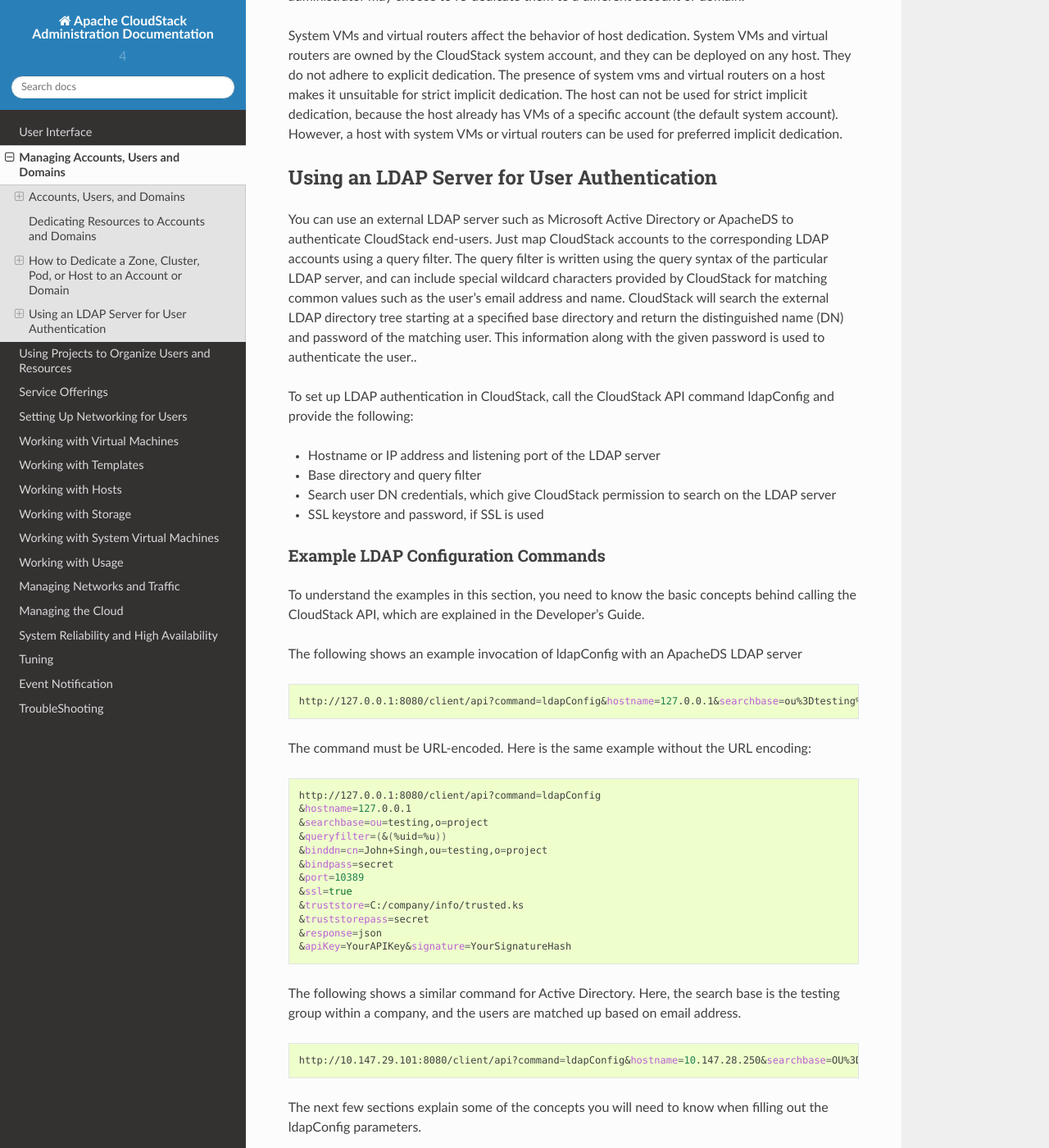
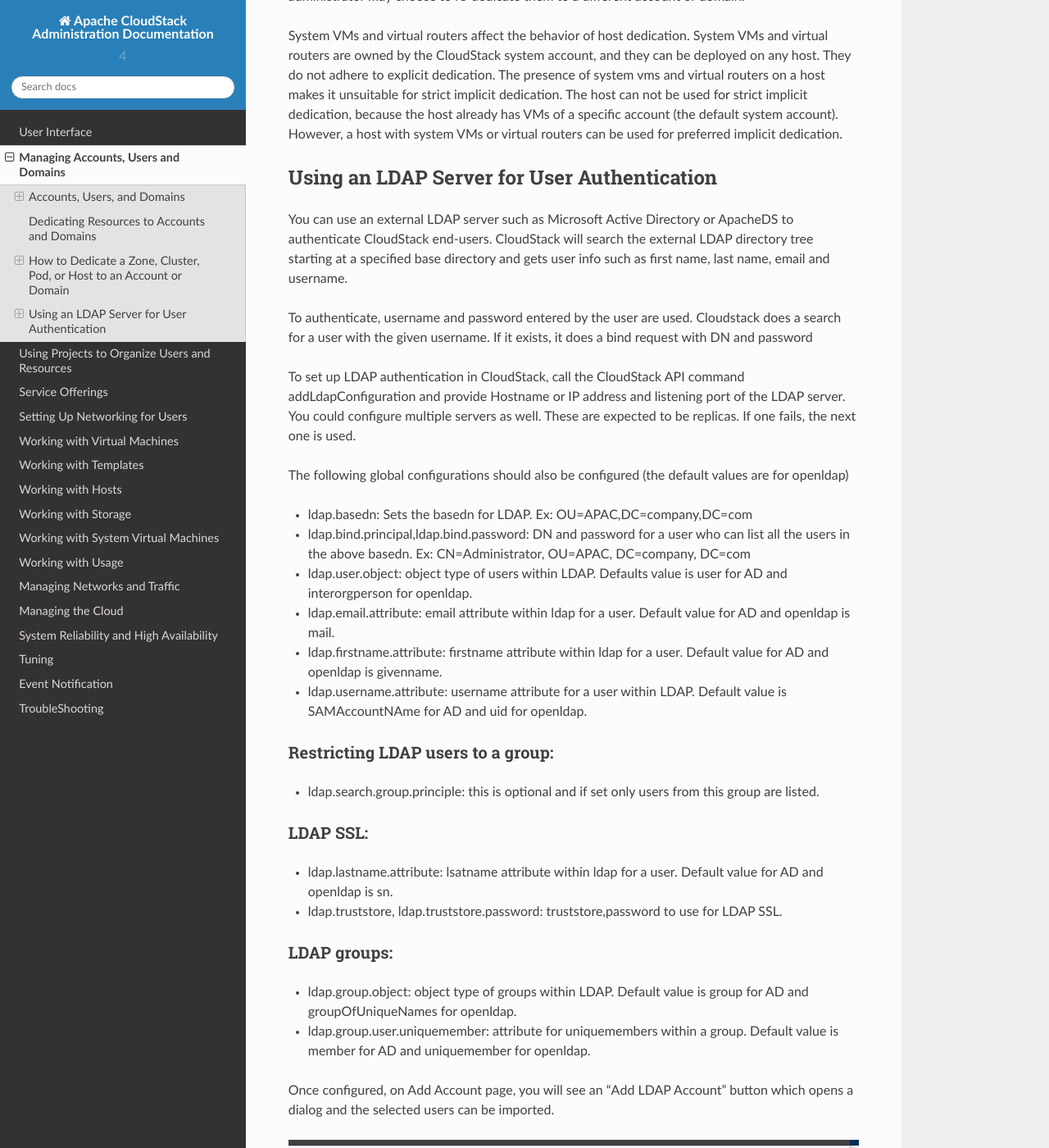
Before and after one commit to apache/cloudstack-docs-admin, a Sphinx documentation site: the page built from source/accounts.rst, in a window 1280 px wide and 1400 px high, scrolled down 2778 px. Shown: the whole window at 82% size. Built offline with Sphinx 7.4.7 and the Read the Docs theme 2.0.0, drawn with Linux system fonts in a browser that asks for light colours; some of the changed text lies outside the part shown.

Commit message:
CLOUDSTACK-6634
updated the ldap section in admin guide

```diff
--- a/source/accounts.rst
+++ b/source/accounts.rst
@@ -186,160 +186,54 @@
 --------------------------------------------
 
 You can use an external LDAP server such as Microsoft Active Directory
-or ApacheDS to authenticate CloudStack end-users. Just map CloudStack
-accounts to the corresponding LDAP accounts using a query filter. The
-query filter is written using the query syntax of the particular LDAP
-server, and can include special wildcard characters provided by
-CloudStack for matching common values such as the user’s email address
-and name. CloudStack will search the external LDAP directory tree
-starting at a specified base directory and return the distinguished name
-(DN) and password of the matching user. This information along with the
-given password is used to authenticate the user..
+or ApacheDS to authenticate CloudStack end-users.
+CloudStack will search the external LDAP directory tree
+starting at a specified base directory and gets user info such as first name, last name, email and username.
+
+To authenticate, username and password entered by the user are used.
+Cloudstack does a search for a user with the given username. If it exists, it does a bind request with DN and password
 
 To set up LDAP authentication in CloudStack, call the CloudStack API
-command ldapConfig and provide the following:
-
--  Hostname or IP address and listening port of the LDAP server
-
--  Base directory and query filter
-
--  Search user DN credentials, which give CloudStack permission to
-   search on the LDAP server
-
--  SSL keystore and password, if SSL is used
+command addLdapConfiguration and provide Hostname or IP address and listening port of the LDAP server.
+You could configure multiple servers as well. These are expected to be replicas. If one fails, the next one is used.
 
 
-Example LDAP Configuration Commands
-~~~~~~~~~~~~~~~~~~~~~~~~~~~~~~~~~~~
-
-To understand the examples in this section, you need to know the basic
-concepts behind calling the CloudStack API, which are explained in the
-Developer’s Guide.
-
-The following shows an example invocation of ldapConfig with an ApacheDS
-LDAP server
-
-.. code:: bash
-
-   http://127.0.0.1:8080/client/api?command=ldapConfig&hostname=127.0.0.1&searchbase=ou%3Dtesting%2Co%3Dproject&queryfilter=%28%26%28uid%3D%25u%29%29&binddn=cn%3DJohn+Singh%2Cou%3Dtesting%2Co%project&bindpass=secret&port=10389&ssl=true&truststore=C%3A%2Fcompany%2Finfo%2Ftrusted.ks&truststorepass=secret&response=json&apiKey=YourAPIKey&signature=YourSignatureHash
-
-The command must be URL-encoded. Here is the same example without the
-URL encoding:
-
-.. code:: bash
-
-   http://127.0.0.1:8080/client/api?command=ldapConfig
-   &hostname=127.0.0.1
-   &searchbase=ou=testing,o=project
-   &queryfilter=(&(%uid=%u))
-   &binddn=cn=John+Singh,ou=testing,o=project
-   &bindpass=secret
-   &port=10389
-   &ssl=true
-   &truststore=C:/company/info/trusted.ks
-   &truststorepass=secret
-   &response=json
-   &apiKey=YourAPIKey&signature=YourSignatureHash
-
-The following shows a similar command for Active Directory. Here, the
-search base is the testing group within a company, and the users are
-matched up based on email address.
-
-.. code:: bash
-
-   http://10.147.29.101:8080/client/api?command=ldapConfig&hostname=10.147.28.250&searchbase=OU%3Dtesting%2CDC%3Dcompany&queryfilter=%28%26%28mail%3D%25e%29%29 &binddn=CN%3DAdministrator%2COU%3Dtesting%2CDC%3Dcompany&bindpass=1111_aaaa&port=389&response=json&apiKey=YourAPIKey&signature=YourSignatureHash
-
-The next few sections explain some of the concepts you will need to know
-when filling out the ldapConfig parameters.
+The following global configurations should also be configured (the default values are for openldap)
 
 
-Search Base
-~~~~~~~~~~~
+- ldap.basedn:	Sets the basedn for LDAP. Ex: OU=APAC,DC=company,DC=com
+- ldap.bind.principal,ldap.bind.password: DN and password for a user who can list all the users in the above basedn. Ex: CN=Administrator, OU=APAC, DC=company, DC=com
+- ldap.user.object: object type of users within LDAP. Defaults value is user for AD and interorgperson for openldap.
+- ldap.email.attribute: email attribute within ldap for a user. Default value for AD and openldap is mail.
+- ldap.firstname.attribute: firstname attribute within ldap for a user. Default value for AD and openldap is givenname.
+- ldap.username.attribute: username attribute for a user within LDAP. Default value is SAMAccountNAme	for AD and uid for openldap.
 
-An LDAP query is relative to a given node of the LDAP directory tree,
-called the search base. The search base is the distinguished name (DN)
-of a level of the directory tree below which all users can be found. The
-users can be in the immediate base directory or in some subdirectory.
-The search base may be equivalent to the organization, group, or domain
-name. The syntax for writing a DN varies depending on which LDAP server
-you are using. A full discussion of distinguished names is outside the
-scope of our documentation. The following table shows some examples of
-search bases to find users in the testing department..
+Restricting LDAP users to a group:
+~~~~~~~~~~~~~
+- ldap.search.group.principle: this is optional and if set only users from this group are listed.
 
-================  =======================
-LDAP Server       Example Search Base DN
-================  =======================
-ApacheDS          OU=testing, O=project
-Active Directory  OU=testing, DC=company
-================  =======================
+LDAP SSL:
+~~~~~~~~~~~~~
+- ldap.lastname.attribute: lsatname attribute within ldap for a user. Default value for AD and openldap is sn.
+- ldap.truststore, ldap.truststore.password:	truststore,password to use for LDAP SSL.
+
+LDAP groups:
+~~~~~~~~~~~~~
+- ldap.group.object: object type of groups within LDAP. Default value is group for AD and groupOfUniqueNames for openldap.
+- ldap.group.user.uniquemember: attribute for uniquemembers within a group. Default value is member for AD and uniquemember for openldap.
 
 
-Query Filter
-~~~~~~~~~~~~
+Once configured, on Add Account page, you will see an "Add LDAP Account" button which opens a dialog and the selected users can be imported.
 
-The query filter is used to find a mapped user in the external LDAP
-server. The query filter should uniquely map the CloudStack user to LDAP
-user for a meaningful authentication. For more information about query
-filter syntax, consult the documentation for your LDAP server.
-
-The CloudStack query filter wildcards are:
-
-=====================  ====================
-Query Filter Wildcard  Description
-=====================  ====================
-%u                     User name
-%e                     Email address
-%n                     First and last name
-=====================  ====================
-
-The following examples assume you are using Active Directory, and refer
-to user attributes from the Active Directory schema.
-
-If the CloudStack user name is the same as the LDAP user ID:
-
-.. code:: bash
-
-   (uid=%u)
-
-If the CloudStack user name is the LDAP display name:
-
-.. code:: bash
-
-   (displayName=%u)
-
-To find a user by email address:
-
-.. code:: bash
-
-   (mail=%e)
+.. figure:: _static/images/CloudStack-ldap-screen1.png
+   :align:   center
 
 
-Search User Bind DN
-~~~~~~~~~~~~~~~~~~~
 
-The bind DN is the user on the external LDAP server permitted to search
-the LDAP directory within the defined search base. When the DN is
-returned, the DN and passed password are used to authenticate the
-CloudStack user with an LDAP bind. A full discussion of bind DNs is
-outside the scope of our documentation. The following table shows some
-examples of bind DNs.
+You could also use api commands: listLdapUsers, ldapCreateAccount and importLdapUsers.
 
-================  =================================================
-LDAP Server       Example Bind DN
-================  =================================================
-ApacheDS          CN=Administrator,DC=testing,OU=project,OU=org
-Active Directory  CN=Administrator, OU=testing, DC=company, DC=com
-================  =================================================
+Once LDAP is enabled, the users will not be allowed to changed password directly in cloudstack.
 
-
-SSL Keystore Path and Password
-~~~~~~~~~~~~~~~~~~~~~~~~~~~~~~
-
-If the LDAP server requires SSL, you need to enable it in the ldapConfig
-command by setting the parameters ssl, truststore, and truststorepass.
-Before enabling SSL for ldapConfig, you need to get the certificate
-which the LDAP server is using and add it to a trusted keystore. You
-will need to know the path to the keystore and the password.
 
 
 .. |button to dedicate a zone, pod,cluster, or host| image:: _static/images/dedicate-resource-button.png
```
Also changed, not shown: source/_static/images/CloudStack-ldap-screen1.png (added).
